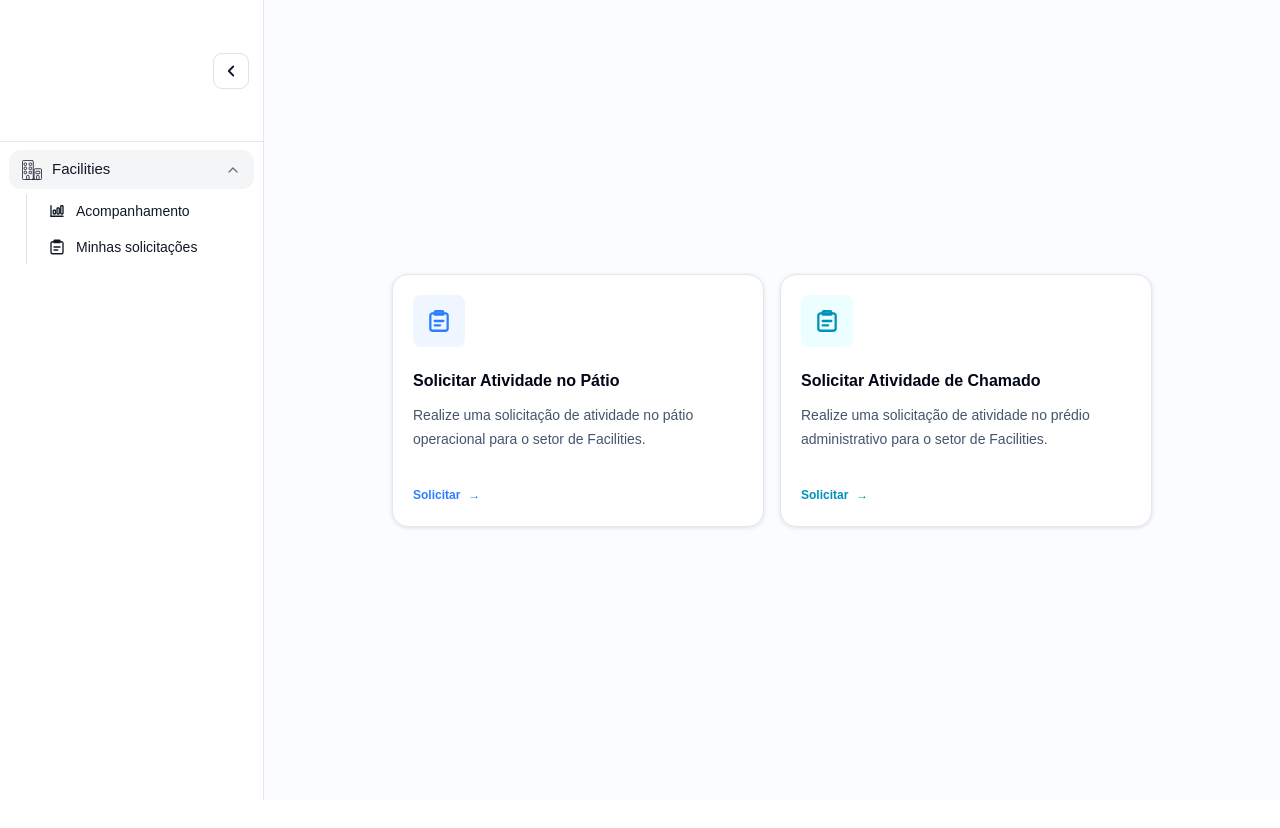
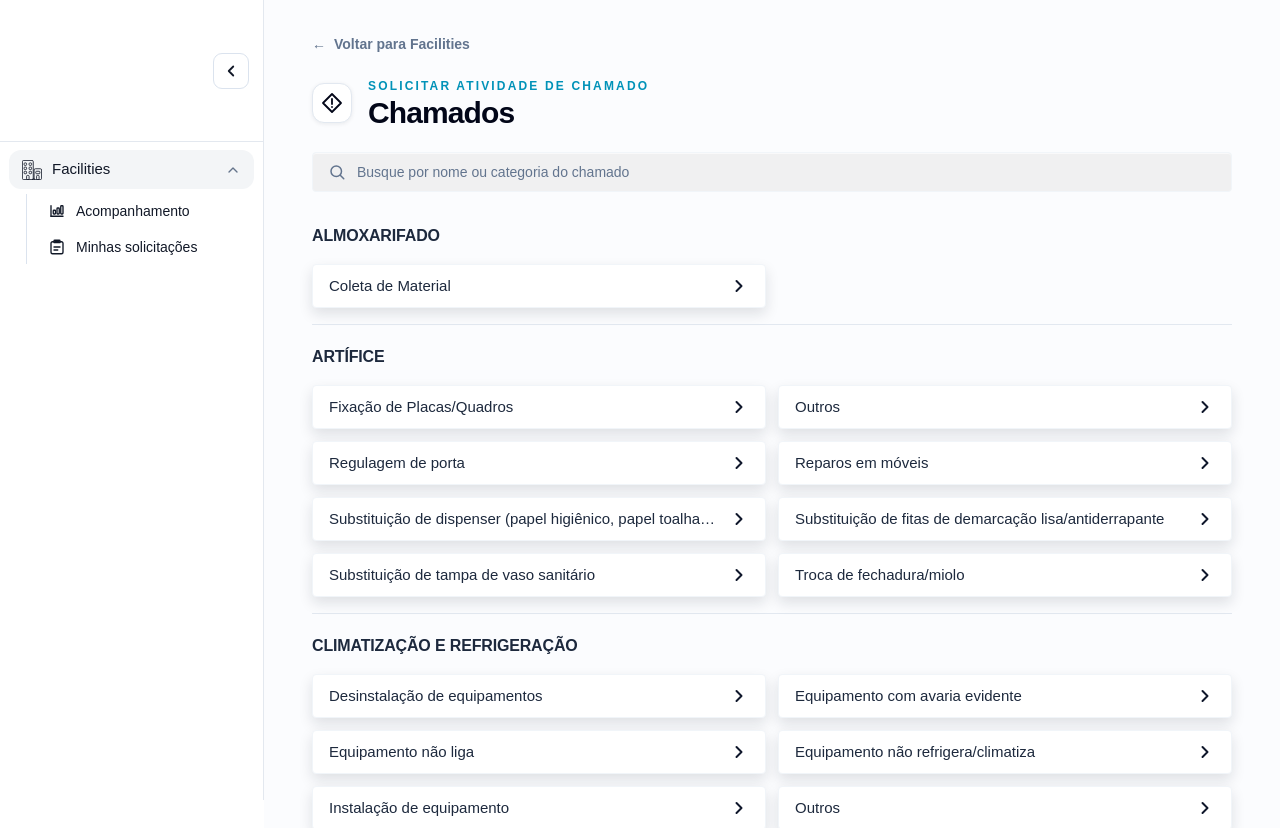
Before and after one commit to BAQ2002/OpsHub-Facilities, a Next.js app: page /solicitar-atividade in a window 1280 px wide. Shown: the top 828 px of the page. Before the commit the page ends 800 px from the top, so only its background shows below. Built offline with nearby package versions, Linux system fonts and the light colour scheme.

Commit message:
Add chamados activity request selection page

```diff
--- a/app/solicitar-atividade/page.tsx
+++ b/app/solicitar-atividade/page.tsx
@@ -1,58 +1,126 @@
 import Link from "next/link";
 
-const requestCards = [
+const serviceCategories = [
   {
-    title: "Solicitar Atividade no Pátio",
-    description:
-      "Realize uma solicitação de atividade no pátio operacional para o setor de Facilities.",
-    iconBg: "bg-blue-50",
-    iconColor: "text-blue-500",
-    href: "/solicitar-atividade/patio",
+    title: "ALMOXARIFADO",
+    items: ["Coleta de Material"],
   },
   {
-    title: "Solicitar Atividade de Chamado",
-    description:
-      "Realize uma solicitação de atividade no prédio administrativo para o setor de Facilities.",
-    iconBg: "bg-cyan-50",
-    iconColor: "text-cyan-600",
-    href: "/solicitar-atividade/chamado",
+    title: "ARTÍFICE",
+    items: [
+      "Fixação de Placas/Quadros",
+      "Outros",
+      "Regulagem de porta",
+      "Reparos em móveis",
+      "Substituição de dispenser (papel higiênico, papel toalha e sabonete)",
+      "Substituição de fitas de demarcação lisa/antiderrapante",
+      "Substituição de tampa de vaso sanitário",
+      "Troca de fechadura/miolo",
+    ],
+  },
+  {
+    title: "CLIMATIZAÇÃO E REFRIGERAÇÃO",
+    items: [
+      "Desinstalação de equipamentos",
+      "Equipamento com avaria evidente",
+      "Equipamento não liga",
+      "Equipamento não refrigera/climatiza",
+      "Instalação de equipamento",
+      "Outros",
+      "Remanejamento de unidade evaporadora/condensadora",
+      "Vazamento de água em equipamento",
+    ],
+  },
+  {
+    title: "COPA",
+    items: [
+      "Abastecimento de água mineral",
+      "Apoio em reunião/evento",
+      "Reposição de café e descartáveis",
+      "Outros",
+    ],
+  },
+  {
+    title: "ELÉTRICA",
+    items: [
+      "Lâmpada queimada ou piscando",
+      "Tomada/interruptor com defeito",
+      "Instalação de ponto elétrico",
+      "Outros",
+    ],
   },
 ];
 
 export default function SolicitarAtividadePage() {
   return (
-    <section className="flex min-h-screen items-center justify-center bg-[#fbfcfe] px-5 py-8 text-slate-950 md:px-8 lg:px-9">
-      <div className="w-full max-w-[760px]">
-        <h1 className="sr-only">Solicitar Atividade</h1>
+    <section className="min-h-screen bg-[#fbfcfe] px-5 pb-10 pt-8 text-slate-950 md:px-8 lg:px-9">
+      <div className="mx-auto w-full max-w-[920px]">
+        <header className="mb-6">
+          <Link
+            className="mb-6 inline-flex items-center gap-2 text-sm font-semibold text-slate-500 transition hover:text-slate-900 focus:outline-none focus:ring-2 focus:ring-teal-500 focus:ring-offset-2"
+            href="/"
+          >
+            <span aria-hidden="true">←</span>
+            Voltar para Facilities
+          </Link>
 
-        <div className="grid gap-4 md:grid-cols-2">
-          {requestCards.map((card) => (
-            <Link
-              key={card.title}
-              className="block rounded-2xl border border-slate-200 bg-white p-5 no-underline shadow-[0_1px_4px_rgba(15,23,42,0.12)] transition hover:-translate-y-0.5 hover:shadow-[0_8px_20px_rgba(15,23,42,0.12)] focus:outline-none focus:ring-2 focus:ring-teal-500 focus:ring-offset-2"
-              href={card.href}
-            >
-              <div
-                className={`mb-6 flex h-[52px] w-[52px] items-center justify-center rounded-lg ${card.iconBg}`}
+          <div className="flex items-center gap-4">
+            <span
+              className="flex h-10 w-10 items-center justify-center rounded-xl border border-slate-200 bg-white text-slate-950 shadow-[0_1px_4px_rgba(15,23,42,0.08)]"
               aria-hidden="true"
             >
-                <ClipboardIcon className={card.iconColor} />
+              <AlertIcon />
+            </span>
+            <div>
+              <p className="text-xs font-bold uppercase tracking-[0.18em] text-cyan-600">
+                Solicitar atividade de chamado
+              </p>
+              <h1 className="mt-1 text-[30px] font-bold leading-none tracking-[-0.03em] text-slate-950">
+                Chamados
+              </h1>
             </div>
+          </div>
+        </header>
 
-              <h2 className="text-base font-bold leading-tight text-slate-950">
-                {card.title}
+        <label className="relative mb-8 block">
+          <span className="sr-only">Buscar chamado</span>
+          <span
+            className="pointer-events-none absolute left-4 top-1/2 -translate-y-1/2 text-slate-500"
+            aria-hidden="true"
+          >
+            <SearchIcon />
+          </span>
+          <input
+            className="h-10 w-full rounded border border-slate-100 bg-[#f0f0f1] pl-11 pr-4 text-sm text-slate-950 shadow-[inset_0_1px_0_rgba(255,255,255,0.65)] outline-none placeholder:text-slate-500 focus:border-cyan-400 focus:bg-white focus:ring-2 focus:ring-cyan-100"
+            placeholder="Busque por nome ou categoria do chamado"
+            type="search"
+          />
+        </label>
+
+        <div className="space-y-5">
+          {serviceCategories.map((category) => (
+            <section
+              key={category.title}
+              className="border-b border-slate-200 pb-4 last:border-b-0"
+            >
+              <h2 className="mb-4 text-base font-extrabold uppercase tracking-[-0.01em] text-slate-800">
+                {category.title}
               </h2>
-              <p className="mt-3 min-h-[72px] text-sm leading-6 text-slate-600">
-                {card.description}
-              </p>
 
-              <span
-                className={`mt-3 inline-flex items-center gap-2 text-xs font-bold ${card.iconColor}`}
+              <div className="grid gap-3 md:grid-cols-2">
+                {category.items.map((item) => (
+                  <Link
+                    key={`${category.title}-${item}`}
+                    className="group flex h-11 items-center justify-between rounded border border-slate-100 bg-white px-4 text-[15px] font-medium text-slate-800 no-underline shadow-[0_6px_14px_rgba(15,23,42,0.12)] transition hover:-translate-y-0.5 hover:border-cyan-200 hover:text-cyan-700 hover:shadow-[0_10px_22px_rgba(15,23,42,0.14)] focus:outline-none focus:ring-2 focus:ring-teal-500 focus:ring-offset-2"
+                    href={`/solicitar-atividade/chamado?categoria=${encodeURIComponent(category.title)}&servico=${encodeURIComponent(item)}`}
+                    title={item}
                   >
-                Solicitar
-                <span aria-hidden="true">→</span>
-              </span>
+                    <span className="truncate pr-3">{item}</span>
+                    <ChevronRightIcon />
                   </Link>
+                ))}
+              </div>
+            </section>
           ))}
         </div>
       </div>
@@ -60,25 +128,58 @@ export default function SolicitarAtividadePage() {
   );
 }
 
-function ClipboardIcon({ className }: { className: string }) {
+function AlertIcon() {
   return (
     <svg
-      className={className}
-      width="26"
-      height="26"
+      width="24"
+      height="24"
       viewBox="0 0 24 24"
       fill="none"
       stroke="currentColor"
-      strokeWidth="2.1"
+      strokeWidth="1.8"
+      strokeLinecap="round"
+      strokeLinejoin="round"
+    >
+      <path d="m12 3 9 9-9 9-9-9 9-9Z" />
+      <path d="M12 8v5" />
+      <path d="M12 16h.01" />
+    </svg>
+  );
+}
+
+function SearchIcon() {
+  return (
+    <svg
+      width="18"
+      height="18"
+      viewBox="0 0 24 24"
+      fill="none"
+      stroke="currentColor"
+      strokeWidth="2"
+      strokeLinecap="round"
+      strokeLinejoin="round"
+    >
+      <circle cx="11" cy="11" r="7" />
+      <path d="m21 21-4.3-4.3" />
+    </svg>
+  );
+}
+
+function ChevronRightIcon() {
+  return (
+    <svg
+      className="shrink-0 text-slate-900 transition group-hover:translate-x-0.5 group-hover:text-cyan-700"
+      width="20"
+      height="20"
+      viewBox="0 0 24 24"
+      fill="none"
+      stroke="currentColor"
+      strokeWidth="2.4"
       strokeLinecap="round"
       strokeLinejoin="round"
       aria-hidden="true"
     >
-      <path d="M9 5h6" />
-      <path d="M9 3h6a1 1 0 0 1 1 1v2H8V4a1 1 0 0 1 1-1Z" />
-      <path d="M8 5H6a2 2 0 0 0-2 2v12a2 2 0 0 0 2 2h12a2 2 0 0 0 2-2V7a2 2 0 0 0-2-2h-2" />
-      <path d="M8 12h8" />
-      <path d="M8 16h5" />
+      <path d="m9 18 6-6-6-6" />
     </svg>
   );
 }
```
Lines whose indentation alone changed are shown as unchanged.
